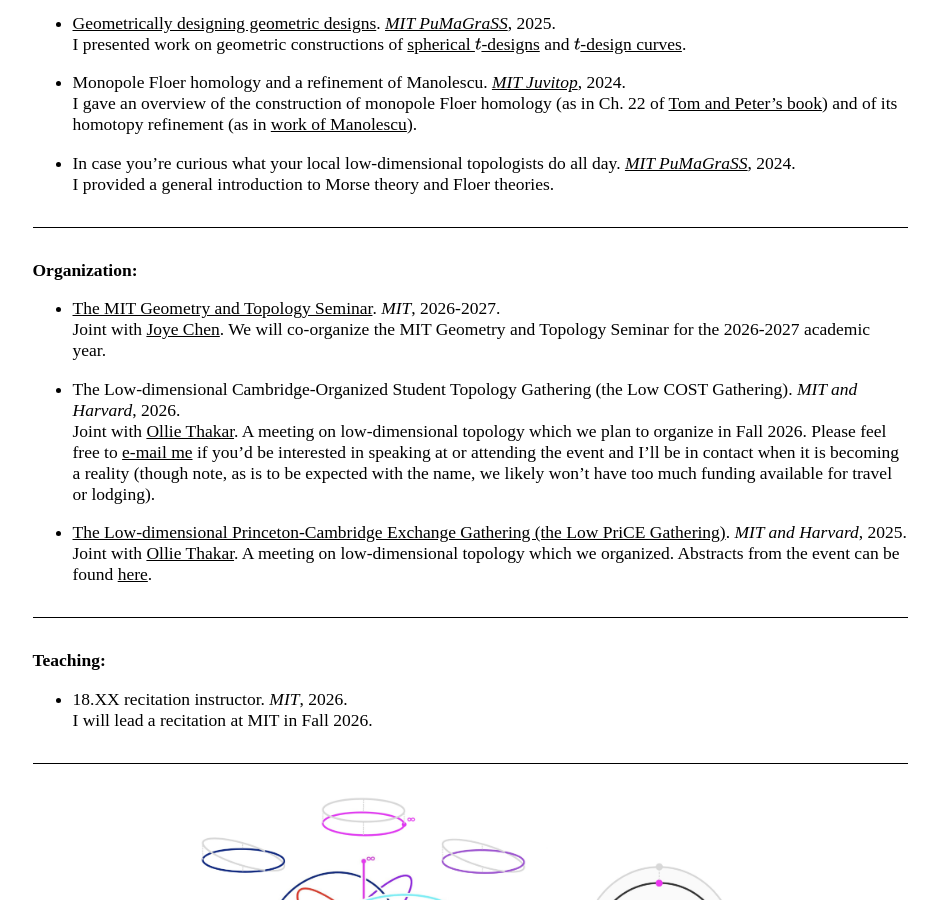
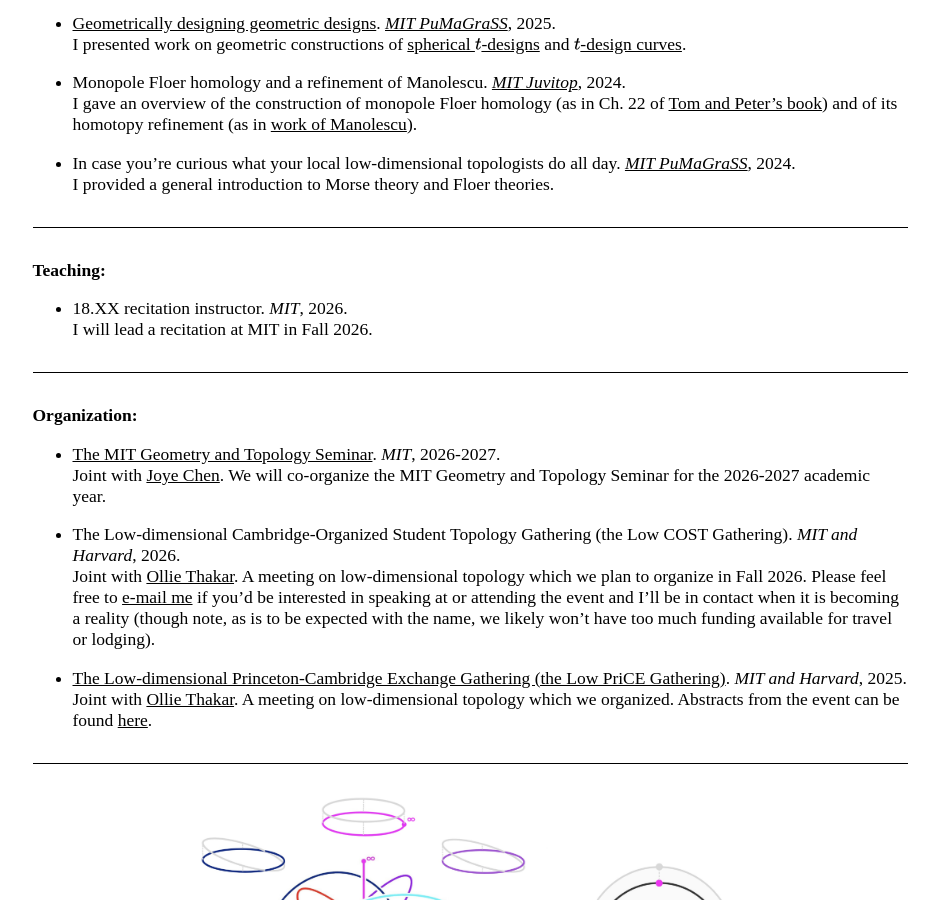
Before and after one commit to AyodejiLindblad/AyodejiLindblad.github.io, a Jekyll site: the page built from index.md, in a window 1280 px wide and 900 px high, scrolled down 2265 px. Shown: the whole window, without its empty margins (170-1109 px from the left). Built offline with Jekyll 4.4.1, drawn with Linux system fonts in a browser that asks for light colours; some web fonts are replaced.

Commit message:
teaching above organization

```diff
--- a/index.md
+++ b/index.md
@@ -20,8 +20,8 @@ layout: default
     <a href="#research">Research</a><span class="toc-sep"> | </span>
     <a href="#expository">Expository</a><span class="toc-sep"> | </span>
     <a href="#talks">Talks</a><span class="toc-sep"> | </span>
-    <a href="#organization">Organization</a><span class="toc-sep"> | </span>
-    <a href="#teaching">Teaching</a><!--<span class="toc-sep"> | </span>
+    <a href="#teaching">Teaching</a><span class="toc-sep"> | </span>
+    <a href="#organization">Organization</a><!--<span class="toc-sep"> | </span>
     <a href="#figures">Figures</a>-->
   </span>
 </p>
@@ -110,6 +110,16 @@ Joint with [Enrico Colón](https://www.math.harvard.edu/people/colon-enrico/), [
 
 ---
 
+<div id="teaching" class="toc-jump"></div>
+**Teaching:**
+
+
+* 18.XX recitation instructor. *MIT*, 2026.
+    I will lead a recitation at MIT in Fall 2026.
+
+
+---
+
 <div id="organization" class="toc-jump"></div>
 **Organization:**
 
@@ -124,16 +134,6 @@ Joint with [Ollie Thakar](https://www.math.harvard.edu/people/thakar-ollie/).
 * [The Low-dimensional Princeton-Cambridge Exchange Gathering (the Low PriCE Gathering)](https://sites.google.com/view/ayodeji-lowpricegathering/home). *MIT and Harvard*, 2025.
 Joint with [Ollie Thakar](https://www.math.harvard.edu/people/thakar-ollie/).
     A meeting on low-dimensional topology which we organized. Abstracts from the event can be found [here](organization/Low-PriCE-Abstracts.pdf).
-
-
----
-
-<div id="teaching" class="toc-jump"></div>
-**Teaching:**
-
-
-* 18.XX recitation instructor. *MIT*, 2026.
-    I will lead a recitation at MIT in Fall 2026.
 
 
 ---
```
